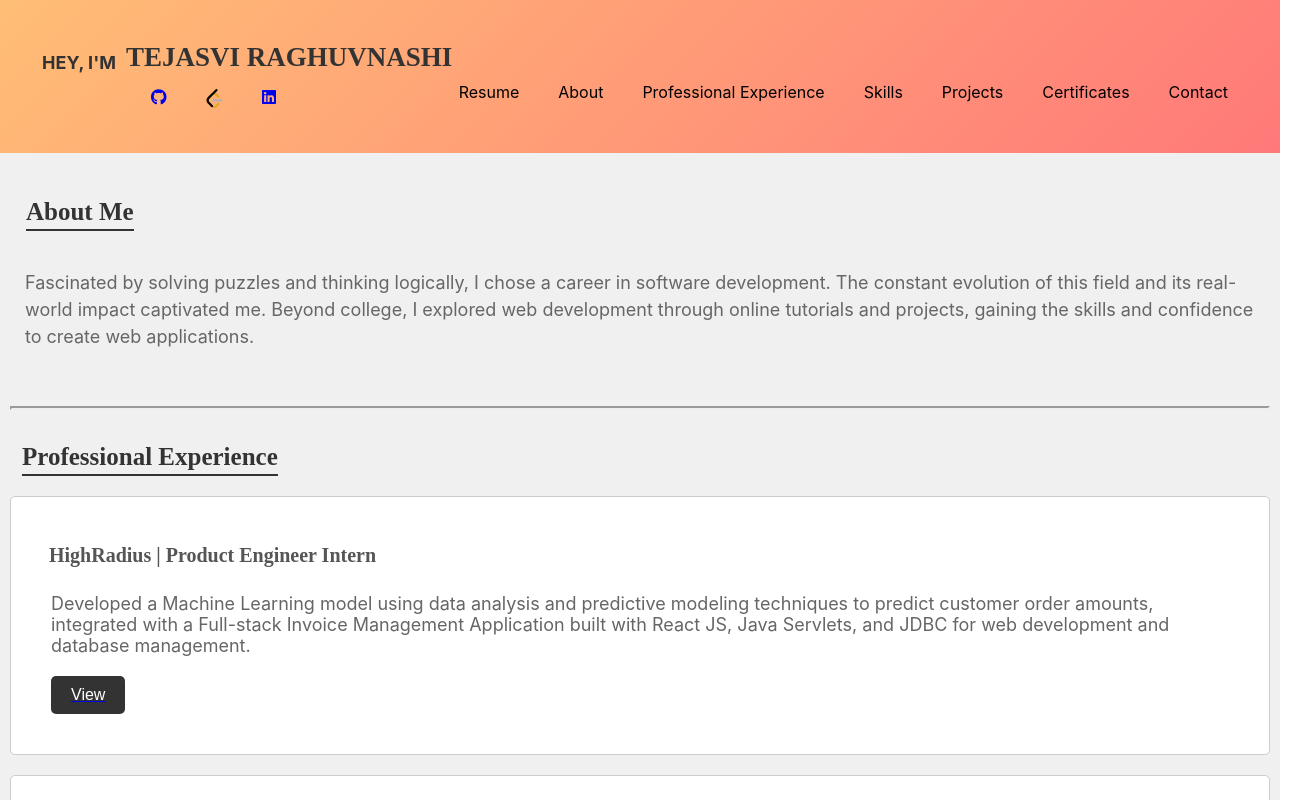
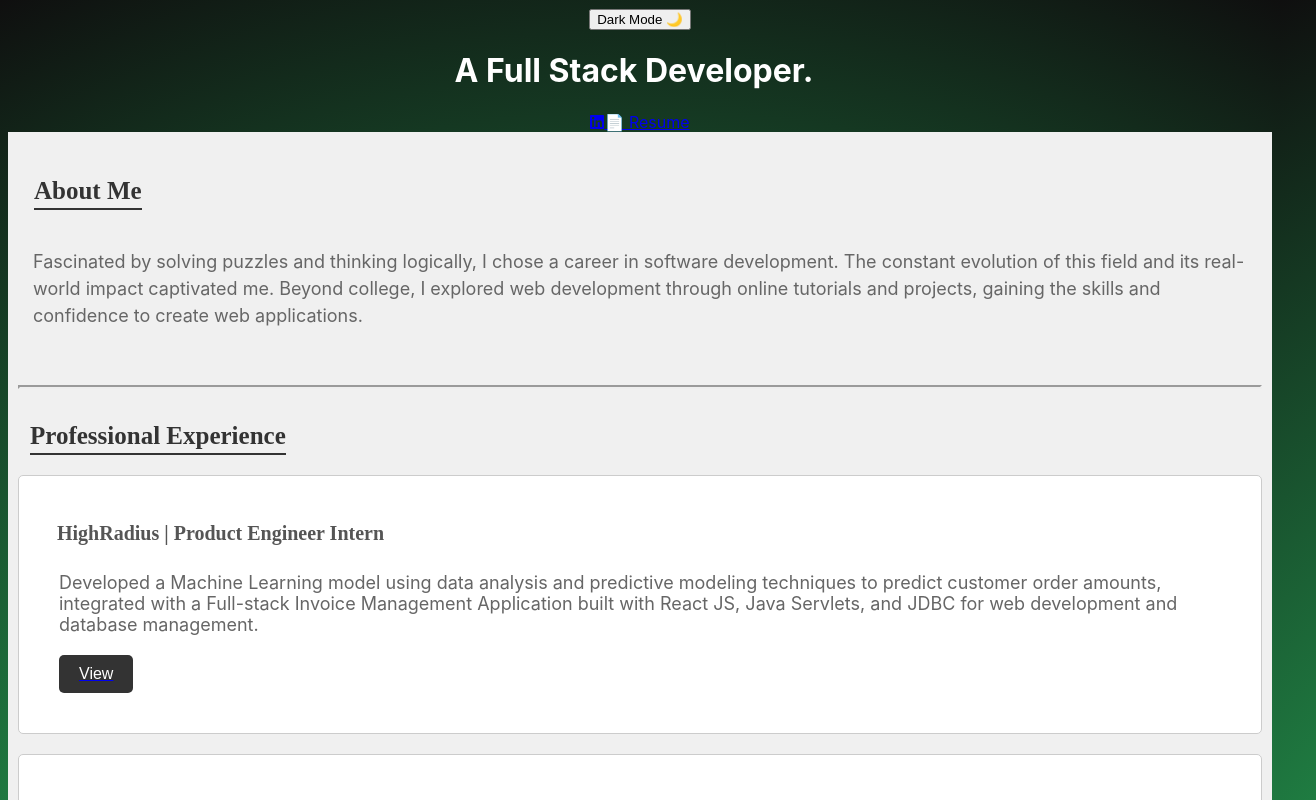
Before and after one commit to Tejas-raghu/Portfolio, a React (Create React App) app: page / in a window 1280 px wide. Shown: the top 800 px of the page, 1316 px wide, since content can reach past the window. Built offline with nearby package versions, Linux system fonts and the light colour scheme; a web font is replaced by a local one.

Commit message:
Update dependencies, rename Resume.pdf, modify Header component and styles, and add Tailwind CSS configuration

```diff
--- a/src/components/Header.js
+++ b/src/components/Header.js
@@ -1,65 +1,90 @@
-import React, { useEffect, useState } from 'react';
+import { motion } from "framer-motion";
 import { FontAwesomeIcon } from "@fortawesome/react-fontawesome";
-import { faGithub, faLinkedin } from "@fortawesome/free-brands-svg-icons";
-import Leetcode from "../leetcode.svg";
-import './Header_CSS.css';
-import Resume from "../Resume.pdf";
+import { faLinkedin } from "@fortawesome/free-brands-svg-icons";
+import { TypeAnimation } from "react-type-animation";
+import { useState } from "react";
 
 export default function Header() {
-  const [typewriterText, setTypewriterText] = useState('');
-
-  useEffect(() => {
-    const targetText = "TEJASVI  RAGHUVNASHI";
-    let currentIndex = 0;
-
-    const interval = setInterval(() => {
-      setTypewriterText(targetText.substring(0, currentIndex + 1));
-      currentIndex++;
-
-      if (currentIndex === targetText.length) {
-        clearInterval(interval);
-      }
-    }, 100);
-
-    return () => {
-      clearInterval(interval);
-    };
-  }, []);
+  const [darkMode, setDarkMode] = useState(false);
 
   return (
-    <header className="header">
-      <h5>HEY, I'M </h5>
-      <h3>{typewriterText}</h3>
+    <div
+      className={`relative flex flex-col items-center justify-center min-h-screen ${darkMode
+          ? "bg-gray-900 text-white"
+          : "bg-gradient-to-br from-gray-200 to-gray-300 text-gray-900"
+        } transition-all duration-500`}
+    >
+      {/* Floating Background Shape */}
+      <motion.div
+        className="absolute w-40 h-40 bg-gradient-to-r from-gray-300 to-gray-500 rounded-full opacity-30"
+        initial={{ x: -50, y: -50 }}
+        animate={{ x: 50, y: 50 }}
+        transition={{ duration: 5, repeat: Infinity, repeatType: "reverse" }}
+      />
 
-      <div className="social-links">
-        <a
-          href = "https://github.com/Tejas-raghu"
-          target = "_blank"
-          rel="noopener noreferrer">
-          <FontAwesomeIcon icon={faGithub} />
-        </a>
+      {/* Navigation Bar */}
+      <header className="mt-5 mr-5 absolute top-0 right-0 flex justify-end w-full text-sm">
 
-        <a href="https://leetcode.com/Tejas_Raghu/" target="_blank" rel="noopener noreferrer">
-          <img src={Leetcode} alt="Leetcode Logo" />
-        </a>
+          {/* Dark Mode Toggle */}
+          <button
+            className="ml-4 px-4 py-2 border rounded-full"
+            onClick={() => setDarkMode(!darkMode)}
+          >
+            {darkMode ? "Light Mode ☀️" : "Dark Mode 🌙"}
+          </button>
 
-        <a
-          href = "https://www.linkedin.com/in/tejasvi-raghuvanshi-98072022b/"
-          target = "_blank"
-          rel="noopener noreferrer">
-          <FontAwesomeIcon icon={faLinkedin} />
-        </a>
+      </header>
 
-        <nav className="nav-links">
-          <a href={Resume} download="Resume.pdf">Resume</a>
-          <a href="#about">About</a>
-          <a href="#professional">Professional Experience</a>
-          <a href="#skill">Skills</a>
-          <a href="#project">Projects</a>
-          <a href="#certificate">Certificates</a>
-          <a href="#contact">Contact</a>
-        </nav>
+      {/* Main Content */}
+      <div className="text-center mt-20">
+        {/* Animated Text */}
+        <TypeAnimation
+          sequence={[
+            "Hey, I'm Tejasvi Raghuvanshi.", 2000,
+            "A Full Stack Developer.", 1500,
+            "Passionate about clean and maintainable code.", 1500,
+            "Bridging the gap between design and functionality.", 1500,
+            "Committed to continuous learning and growth.", 1500,
+          ]}
+
+          wrapper="h1"
+          className="text-5xl font-bold leading-tight"
+          speed={50}
+          repeat={Infinity}
+        />
       </div>
-    </header>
+
+      {/* Floating LinkedIn Icon */}
+      <motion.a
+        href="https://www.linkedin.com/in/tejasvi-raghuvanshi-98072022b/"
+        target="_blank"
+        rel="noopener noreferrer"
+        className="absolute top-20 right-20 text-gray-700 text-4xl p-3 rounded-full shadow-lg bg-white hover:bg-gray-100"
+        initial={{ rotate: -15, y: -20 }}
+        animate={{ rotate: 15, y: 20 }}
+        transition={{ duration: 3, repeat: Infinity, repeatType: "reverse" }}
+        whileHover={{ scale: 1.15, boxShadow: "0px 5px 15px rgba(0,0,0,0.2)" }}
+      >
+        <FontAwesomeIcon icon={faLinkedin} />
+      </motion.a>
+
+      {/* Floating Resume Button */}
+      <motion.a
+        href="/Resume.pdf"
+        download="Resume.pdf"
+        className="absolute top-20 left-20 px-6 py-3 text-gray-800 font-semibold rounded-lg shadow-lg bg-white hover:bg-gray-100"
+        initial={{ y: -10, rotate: 5 }}
+        animate={{ y: 10, rotate: -5 }}
+        transition={{
+          duration: 2,
+          repeat: Infinity,
+          repeatType: "reverse",
+          ease: "easeInOut"
+        }}
+        whileHover={{ scale: 1.15, backgroundColor: "#0A66C2", color: "white" }}
+      >
+        📄 Resume
+      </motion.a>
+    </div>
   );
 }
--- a/src/index.css
+++ b/src/index.css
@@ -1,13 +1,9 @@
+@tailwind base;
+@tailwind components;
+@tailwind utilities;
+
 body {
-  margin: 0;
-  font-family: -apple-system, BlinkMacSystemFont, 'Segoe UI', 'Roboto', 'Oxygen',
-    'Ubuntu', 'Cantarell', 'Fira Sans', 'Droid Sans', 'Helvetica Neue',
-    sans-serif;
-  -webkit-font-smoothing: antialiased;
-  -moz-osx-font-smoothing: grayscale;
+  background: radial-gradient(circle, #32FF7E 0%, #0F0F0F 100%);
+  color: white;
+  font-family: "Inter", sans-serif;
 }
-
-code {
-  font-family: source-code-pro, Menlo, Monaco, Consolas, 'Courier New',
-    monospace;
-}
```
Also changed, not shown: package.json (+5 -2 lines), tailwind.config.js (added, +13 -0 lines), 2 other files (tests, documents, lock files or other folders).
